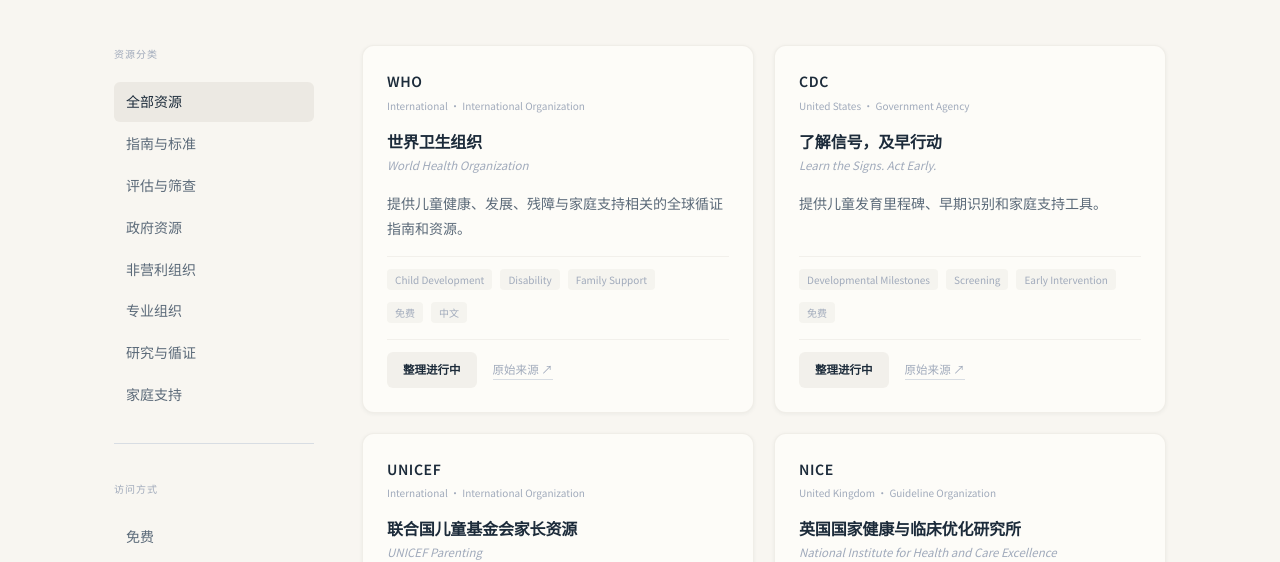
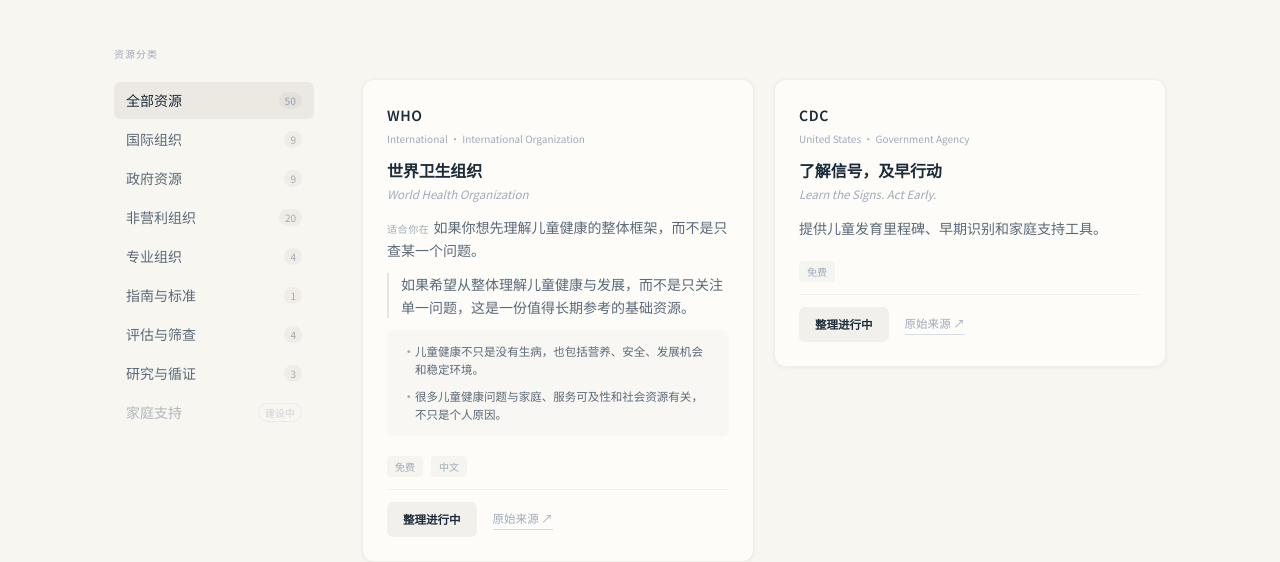
Before and after one commit to ntuocw0-star/anori, an Astro site: page /resource in a window 1280 px wide. Shown: the part 238-800 px from the top of the page. Built offline with nearby package versions, Linux system fonts and the light colour scheme; Astro itself is replaced by a stand-in of ours.

Commit message:
S19-P0/P1: add resource filters and pilot enriched cards

```diff
--- a/src/components/ResourceCard.astro
+++ b/src/components/ResourceCard.astro
@@ -1,7 +1,7 @@
 ---
-// ResourceCard v1.1 — Anori Resource Digest
-// 主 CTA：查看整理（站内页）
-// 次 CTA：原始来源 ↗（外链）
+// ResourceCard v1.2 — Sprint 19
+// enriched=true 时显示富内容（entry_question / recommendation_reason / key_points 最多2条）
+// 默认紧凑版保持不变
 
 export interface Props {
   title: string;
@@ -16,12 +16,17 @@
   access: string;
   description: string;
   description_zh?: string;
-  url?: string;             // 兼容旧字段
-  external_url?: string;    // 原始来源
-  anori_path?: string;      // 站内整理页
-  digest_status?: string;   // pending | ready
-  id?: string;              // 资源 ID，用于构建详情页链接
-  related_pages?: string[]; // 关联知识页 slug 列表
+  url?: string;
+  external_url?: string;
+  anori_path?: string;
+  digest_status?: string;
+  id?: string;
+  related_pages?: string[];
+  // v1.2 新增
+  enriched?: boolean;
+  entry_question?: string;
+  recommendation_reason?: string;
+  key_points?: string[];
 }
 
 const {
@@ -31,8 +36,12 @@
   countries, resource_type,
   topic_tags, language, access,
   description, description_zh,
-  external_url, url, anori_path,
+  external_url, url,
   digest_status = "pending",
+  enriched = false,
+  entry_question,
+  recommendation_reason,
+  key_points = [],
 } = Astro.props;
 
 const accessLabel: Record<string, string> = {
@@ -42,8 +51,10 @@
 const countryType = [countries[0], resource_type].filter(Boolean).join(" · ");
 const hasChinese = language.some(l => l.startsWith("zh"));
 const destUrl = `/resource/${id}`;
-const sourceUrl = external_url ?? url ?? "#";
+const sourceUrl = external_url ?? url ?? null;
 const isPending = digest_status === "pending";
+// enriched 卡最多显示 2 条
+const shownPoints = key_points.slice(0, 2);
 ---
 
 <div class="rc">
@@ -60,16 +71,27 @@
     {title_zh && <p class="rc-title-sub">{title}</p>}
   </div>
 
-  <!-- 层3: Description -->
-  <p class="rc-desc">{description_zh ?? description}</p>
+  <!-- 层3: 描述（enriched 时替换为 entry_question） -->
+  {enriched && entry_question ? (
+    <p class="rc-entry"><span class="rc-entry-label">适合你在</span>{entry_question}</p>
+  ) : (
+    <p class="rc-desc">{description_zh ?? description}</p>
+  )}
+
+  <!-- enriched 专属：你可以获得什么 -->
+  {enriched && recommendation_reason && (
+    <p class="rc-reason">{recommendation_reason}</p>
+  )}
+
+  <!-- enriched 专属：key_points（最多 2 条） -->
+  {enriched && shownPoints.length > 0 && (
+    <ul class="rc-points">
+      {shownPoints.map((pt: string) => <li>{pt}</li>)}
+    </ul>
+  )}
 
   <!-- 层4: Metadata -->
   <div class="rc-meta">
-    <div class="rc-tags">
-      {topic_tags.slice(0, 3).map(tag => (
-        <span class="rc-tag">{tag}</span>
-      ))}
-    </div>
     <div class="rc-badges">
       <span class="rc-badge">{accessLabel[access] ?? access}</span>
       {hasChinese && <span class="rc-badge">中文</span>}
@@ -80,25 +102,25 @@
   <div class="rc-cta-row">
     <a href={destUrl} class="rc-cta-primary">
       {isPending ? "整理进行中" : "阅读整理 →"}
-
     </a>
-    <a href={sourceUrl} target="_blank" rel="noopener noreferrer" class="rc-cta-ext">
-      原始来源 ↗
-    </a>
+    {sourceUrl && (
+      <a href={sourceUrl} target="_blank" rel="noopener noreferrer" class="rc-cta-ext">
+        原始来源 ↗
+      </a>
+    )}
   </div>
 
 </div>
 
 <style>
 .rc {
-  display: flex; flex-direction: column; gap: var(--sp-4);
+  display: flex; flex-direction: column; gap: var(--sp-3);
   background: #FDFCF8;
   border: 1px solid rgba(160,148,132,0.14);
   border-radius: var(--radius-lg); padding: var(--sp-6);
   position: relative; overflow: hidden;
   box-shadow: var(--shadow-sm);
 }
-/* 朱砂红左线 — CTA hover 时显示 */
 .rc::before {
   content: '';
   position: absolute; left: 10px; top: 20%; height: 60%; width: 1.5px;
@@ -108,36 +130,58 @@
 }
 .rc:hover::before { transform: scaleY(1); }
 
-/* 层1 */
 .rc-org-block { display: flex; flex-direction: column; gap: 3px; }
 .rc-org { font-size: var(--text-sm); font-weight: 700; letter-spacing: 0.04em; text-transform: uppercase; color: var(--ink); }
 .rc-org-sub { font-size: 10px; color: var(--muted-lt); }
 
-/* 层2 */
 .rc-title-block { display: flex; flex-direction: column; gap: 3px; }
 .rc-title { font-size: var(--text-base); font-weight: 600; color: var(--ink); line-height: 1.4; letter-spacing: -0.01em; }
 .rc-title-sub { font-size: var(--text-xs); color: var(--muted-lt); font-style: italic; }
 
-/* 层3 */
-.rc-desc { font-size: var(--text-sm); color: var(--muted); line-height: 1.75; flex: 1; }
+/* 适合什么时候看 */
+.rc-entry { font-size: var(--text-sm); color: var(--muted); line-height: 1.6; }
+.rc-entry-label {
+  display: inline-block; font-size: 10px; font-weight: 500;
+  color: var(--muted-lt); letter-spacing: 0.06em; text-transform: uppercase;
+  margin-right: var(--sp-1);
+}
 
-/* 层4 */
+/* 你可以获得什么 */
+.rc-desc { font-size: var(--text-sm); color: var(--muted); line-height: 1.75; }
+.rc-reason {
+  font-size: var(--text-sm); color: var(--muted); line-height: 1.6;
+  padding-left: var(--sp-3);
+  border-left: 2px solid rgba(148,136,120,0.2);
+}
+
+/* key_points */
+.rc-points {
+  list-style: none; display: flex; flex-direction: column; gap: var(--sp-2);
+  padding: var(--sp-3) var(--sp-4);
+  background: rgba(148,136,120,0.04);
+  border-radius: var(--radius);
+}
+.rc-points li {
+  font-size: var(--text-xs); color: var(--muted); line-height: 1.6;
+  padding-left: var(--sp-3); position: relative;
+}
+.rc-points li::before {
+  content: '·'; position: absolute; left: 0;
+  color: var(--muted-lt); font-weight: 700;
+}
+
 .rc-meta {
   display: flex; align-items: center;
-  justify-content: space-between; gap: var(--sp-3); flex-wrap: wrap;
-  padding-top: var(--sp-3);
-  border-top: 1px solid rgba(148,136,120,0.1);
+  padding-top: var(--sp-2);
 }
-.rc-tags { display: flex; gap: var(--sp-2); flex-wrap: wrap; }
-.rc-tag { font-size: 10px; color: var(--muted-lt); background: rgba(148,136,120,0.07); padding: 2px var(--sp-2); border-radius: var(--radius-sm); }
 .rc-badges { display: flex; gap: var(--sp-2); }
 .rc-badge { font-size: 10px; color: var(--muted-lt); background: rgba(148,136,120,0.07); padding: 2px var(--sp-2); border-radius: var(--radius-sm); }
 
-/* CTA 行 */
 .rc-cta-row {
   display: flex; align-items: center; gap: var(--sp-4);
   padding-top: var(--sp-3);
   border-top: 1px solid rgba(148,136,120,0.1);
+  margin-top: auto;
 }
 .rc-cta-primary {
   display: inline-flex; align-items: center; gap: var(--sp-2);
@@ -147,10 +191,6 @@
   text-decoration: none; transition: background 0.15s;
 }
 .rc-cta-primary:hover { background: rgba(148,136,120,0.18); }
-.rc-pending-dot {
-  width: 6px; height: 6px; border-radius: 50%;
-  background: rgba(148,136,120,0.4); flex-shrink: 0;
-}
 .rc-cta-ext {
   font-size: var(--text-xs); color: var(--muted-lt);
   text-decoration: none; border-bottom: 1px solid var(--border);
--- a/src/pages/resource.astro
+++ b/src/pages/resource.astro
@@ -5,13 +5,11 @@
 import Breadcrumb from "../components/Breadcrumb.astro";
 import ResourceCard from "../components/ResourceCard.astro";
 import resourcesData from "../repository/resources.json";
-import categoriesData from "../repository/resource-categories.json";
 import pagesData from "../repository/pages.json";
 
 const allResources = (resourcesData as any).resources ?? [];
-const categories = (categoriesData as any).categories ?? [];
 
-// URL 参数过滤
+// URL 参数过滤（topic）
 const topicParam = Astro.url.searchParams.get("topic") ?? "";
 const resources = topicParam
   ? allResources.filter((r: any) =>
@@ -19,12 +17,43 @@
     )
   : allResources;
 
-// 找到 topic 对应的页面名称
 const allPages = (pagesData as any).pages ?? [];
 const topicPage = topicParam ? allPages.find((p: any) => p.slug === topicParam) : null;
 const topicLabel = topicPage?.title ?? topicParam;
 
 const isEmpty = resources.length === 0 && !topicParam;
+
+// resource_type → sidebar slug 映射
+// International Organization 单独保留，不并入 ngo
+const TYPE_TO_SLUG: Record<string, string> = {
+  "Government Agency":         "government",
+  "Guideline Organization":    "guidelines",
+  "Professional Organization": "professional",
+  "Non-profit Organization":   "ngo",
+  "NGO Resource":              "ngo",
+  "Research Website":          "research",
+  "Assessment / Screening":    "assessment",
+  "International Organization":"international",
+};
+
+// 统计每个 slug 的资源数量
+const countBySlug: Record<string, number> = { all: resources.length };
+for (const r of resources) {
+  const slug = TYPE_TO_SLUG[r.resource_type] ?? "other";
+  countBySlug[slug] = (countBySlug[slug] ?? 0) + 1;
+}
+
+// 侧边栏分类列表
+const sidebarCats = [
+  { slug: "international", label: "国际组织",   count: countBySlug["international"] ?? 0 },
+  { slug: "government",    label: "政府资源",   count: countBySlug["government"]    ?? 0 },
+  { slug: "ngo",           label: "非营利组织",  count: countBySlug["ngo"]           ?? 0 },
+  { slug: "professional",  label: "专业组织",   count: countBySlug["professional"]  ?? 0 },
+  { slug: "guidelines",    label: "指南与标准",  count: countBySlug["guidelines"]    ?? 0 },
+  { slug: "assessment",    label: "评估与筛查",  count: countBySlug["assessment"]    ?? 0 },
+  { slug: "research",      label: "研究与循证",  count: countBySlug["research"]      ?? 0 },
+  { slug: "family",        label: "家庭支持",   count: 0,  disabled: true },
+];
 ---
 
 <BaseLayout title="资源" description="国际循证资源库 — 政府指南、NGO 支持、专业工具">
@@ -53,7 +82,6 @@
     </div>
 
     {isEmpty ? (
-      <!-- 空状态 — 内容导入中 -->
       <div class="res-empty">
         <div class="res-empty-inner">
           <p class="res-empty-label">资源整理中</p>
@@ -62,44 +90,49 @@
             我们会陆续收录来自国际组织、政府机构和专业协会的可信资源，
             按照与 Repository 同等的质量标准逐条审核后导入。
           </p>
-          <div class="res-empty-cats">
-            {categories.map((cat: any) => (
-              <div class="res-empty-cat">
-                <p class="res-empty-cat-name">{cat.label}</p>
-                <p class="res-empty-cat-desc">{cat.description}</p>
-              </div>
-            ))}
-          </div>
           <p class="res-empty-note">
             如果你知道某个优质资源还没有收录，欢迎告诉我们。
           </p>
         </div>
       </div>
     ) : (
-      <!-- 有资源时的布局 -->
       <div class="res-layout">
 
         <!-- 分类侧边 -->
         <aside class="res-sidebar">
           <p class="res-sidebar-label">资源分类</p>
-          <nav class="res-nav">
-            <a href="#" class="res-nav-item active" data-filter="all">全部资源</a>
-            {categories.map((cat: any) => (
-              <a href="#" class="res-nav-item" data-filter={cat.slug}>{cat.label}</a>
+          <nav class="res-nav" id="res-filter-nav">
+            <button class="res-nav-item active" data-filter="all">
+              全部资源
+              <span class="res-nav-count">{resources.length}</span>
+            </button>
+            {sidebarCats.map((cat: any) => (
+              cat.disabled ? (
+                <span class="res-nav-item res-nav-item--disabled" aria-disabled="true">
+                  {cat.label}
+                  <span class="res-nav-badge">建设中</span>
+                </span>
+              ) : (
+                <button class="res-nav-item" data-filter={cat.slug}>
+                  {cat.label}
+                  <span class="res-nav-count">{cat.count}</span>
+                </button>
+              )
             ))}
-          </nav>
-          <div class="res-sidebar-divider"></div>
-          <p class="res-sidebar-label">访问方式</p>
-          <nav class="res-nav">
-            <a href="#" class="res-nav-item" data-access="free">免费</a>
-            <a href="#" class="res-nav-item" data-access="registration">免费注册</a>
-            <a href="#" class="res-nav-item" data-access="all">全部</a>
           </nav>
         </aside>
 
         <!-- 资源网格 -->
+        <div>
+          <p class="res-filter-label" id="res-filter-label" aria-live="polite"></p>
+          <div class="res-filter-empty" id="res-filter-empty" hidden>
+            <p>该分类暂无资源。</p>
+          </div>
           <main class="res-grid" id="res-grid">
-          {resources.map((r: any) => (
+            {resources.map((r: any) => {
+              const enriched = r.id === 'RES-000001' || r.id === 'RES-000016' || r.id === 'RES-000004';
+              return (
+                <div class="res-card-wrap" data-type={TYPE_TO_SLUG[r.resource_type] ?? "other"}>
                   <ResourceCard
                     id={r.id}
                     title={r.title}
@@ -116,9 +149,16 @@
                     description_zh={r.description_zh}
                     url={r.url}
                     related_pages={r.related_pages}
+                    enriched={enriched}
+                    entry_question={r.entry_question}
+                    recommendation_reason={r.recommendation_reason}
+                    key_points={r.key_points}
                   />
-          ))}
+                </div>
+              );
+            })}
           </main>
+        </div>
 
       </div>
     )}
@@ -129,14 +169,43 @@
 <SiteFooter />
 </BaseLayout>
 
+<script>
+(function () {
+  const nav   = document.getElementById('res-filter-nav');
+  const grid  = document.getElementById('res-grid');
+  const label = document.getElementById('res-filter-label');
+  const empty = document.getElementById('res-filter-empty');
+  if (!nav || !grid) return;
+
+  const cards = Array.from(grid.querySelectorAll('.res-card-wrap'));
+  const btns  = Array.from(nav.querySelectorAll('button[data-filter]'));
+
+  function applyFilter(slug) {
+    let shown = 0;
+    for (const card of cards) {
+      const match = slug === 'all' || card.dataset.type === slug;
+      card.hidden = !match;
+      if (match) shown++;
+    }
+    if (empty)  empty.hidden  = shown > 0;
+    if (label)  label.textContent = slug === 'all' ? '' : `已筛选：${shown} 个资源`;
+    for (const btn of btns) {
+      btn.classList.toggle('active', btn.dataset.filter === slug);
+    }
+  }
+
+  for (const btn of btns) {
+    btn.addEventListener('click', () => applyFilter(btn.dataset.filter || 'all'));
+  }
+})();
+</script>
+
 <style>
 .res-page {
   min-height: 80vh;
   background: #F8F6F1;
   padding: var(--sp-20) 0 var(--sp-24);
 }
-
-/* ── 顶部 ──────────────────────────────────────────────── */
 .res-hero { margin-bottom: var(--sp-12); }
 .res-title {
   font-size: var(--text-3xl); font-weight: 600;
@@ -144,14 +213,9 @@
 }
 .res-desc { font-size: var(--text-base); color: var(--muted); line-height: 1.8; }
 .res-clear-filter {
-  display: inline-block;
-  margin-top: var(--sp-3);
-  font-size: var(--text-sm);
-  color: var(--brand);
-  font-weight: 500;
+  display: inline-block; margin-top: var(--sp-3);
+  font-size: var(--text-sm); color: var(--brand); font-weight: 500;
 }
-
-/* ── 空状态 ────────────────────────────────────────────── */
 .res-empty { max-width: 680px; }
 .res-empty-inner {
   background: #FDFCF8;
@@ -161,8 +225,7 @@
 }
 .res-empty-label {
   font-size: 10px; font-weight: 500; letter-spacing: 0.1em;
-  text-transform: uppercase; color: var(--muted-lt);
-  margin-bottom: var(--sp-3);
+  text-transform: uppercase; color: var(--muted-lt); margin-bottom: var(--sp-3);
 }
 .res-empty-title {
   font-size: var(--text-3xl); font-weight: 600;
@@ -172,23 +235,7 @@
   font-size: var(--text-base); color: var(--muted);
   line-height: 1.85; margin-bottom: var(--sp-8);
 }
-.res-empty-cats {
-  display: grid; grid-template-columns: repeat(2, 1fr);
-  gap: var(--sp-3); margin-bottom: var(--sp-8);
-}
-.res-empty-cat {
-  background: #FAF8F4;
-  border: 1px solid rgba(148,136,120,0.1);
-  border-radius: var(--radius-md); padding: var(--sp-4);
-}
-.res-empty-cat-name {
-  font-size: var(--text-sm); font-weight: 600;
-  color: var(--ink); margin-bottom: var(--sp-1);
-}
-.res-empty-cat-desc { font-size: var(--text-xs); color: var(--muted); line-height: 1.6; }
 .res-empty-note { font-size: var(--text-xs); color: var(--muted-lt); font-style: italic; }
-
-/* ── 有资源布局 ────────────────────────────────────────── */
 .res-layout { display: grid; grid-template-columns: 200px 1fr; gap: var(--sp-12); }
 .res-sidebar { display: flex; flex-direction: column; gap: var(--sp-2); }
 .res-sidebar-label {
@@ -199,23 +246,40 @@
 .res-sidebar-label:first-child { margin-top: 0; }
 .res-nav { display: flex; flex-direction: column; gap: 2px; }
 .res-nav-item {
+  all: unset; box-sizing: border-box;
+  display: flex; align-items: center; justify-content: space-between;
   font-size: var(--text-sm); color: var(--muted);
   padding: var(--sp-2) var(--sp-3); border-radius: var(--radius);
-  transition: background 0.15s, color 0.15s; text-decoration: none;
-  display: block;
+  transition: background 0.15s, color 0.15s;
+  cursor: pointer; width: 100%; line-height: 1.5;
 }
 .res-nav-item:hover { background: rgba(148,136,120,0.08); color: var(--ink); }
 .res-nav-item.active { background: rgba(148,136,120,0.12); color: var(--ink); font-weight: 500; }
-.res-sidebar-divider { height: 1px; background: var(--border); margin: var(--sp-5) 0; }
-.res-grid {
-  display: grid; grid-template-columns: repeat(2, 1fr); gap: var(--sp-5);
+.res-nav-item--disabled { opacity: 0.45; cursor: not-allowed; pointer-events: none; }
+.res-nav-count {
+  font-size: 10px; color: var(--muted-lt);
+  background: rgba(148,136,120,0.08);
+  padding: 1px 6px; border-radius: 99px; flex-shrink: 0;
 }
-
-/* ── 响应式 ────────────────────────────────────────────── */
+.res-nav-badge {
+  font-size: 10px; color: var(--muted-lt);
+  border: 1px solid var(--border);
+  padding: 1px 6px; border-radius: 99px; flex-shrink: 0;
+}
+.res-filter-label {
+  font-size: var(--text-xs); color: var(--muted);
+  margin-bottom: var(--sp-4); min-height: 1.5em;
+}
+.res-filter-empty {
+  padding: var(--sp-10); text-align: center;
+  color: var(--muted); font-size: var(--text-sm);
+}
+.res-grid { display: grid; grid-template-columns: repeat(2, 1fr); gap: var(--sp-5); }
 @media (max-width: 900px) {
   .res-layout { grid-template-columns: 1fr; }
-  .res-sidebar { flex-direction: row; flex-wrap: wrap; }
+  .res-sidebar { flex-direction: row; flex-wrap: wrap; gap: var(--sp-2); }
+  .res-nav { flex-direction: row; flex-wrap: wrap; }
+  .res-nav-item { width: auto; font-size: var(--text-xs); padding: var(--sp-2) var(--sp-3); }
   .res-grid { grid-template-columns: 1fr; }
-  .res-empty-cats { grid-template-columns: 1fr; }
 }
 </style>
```
Lines whose indentation alone changed are shown as unchanged.
